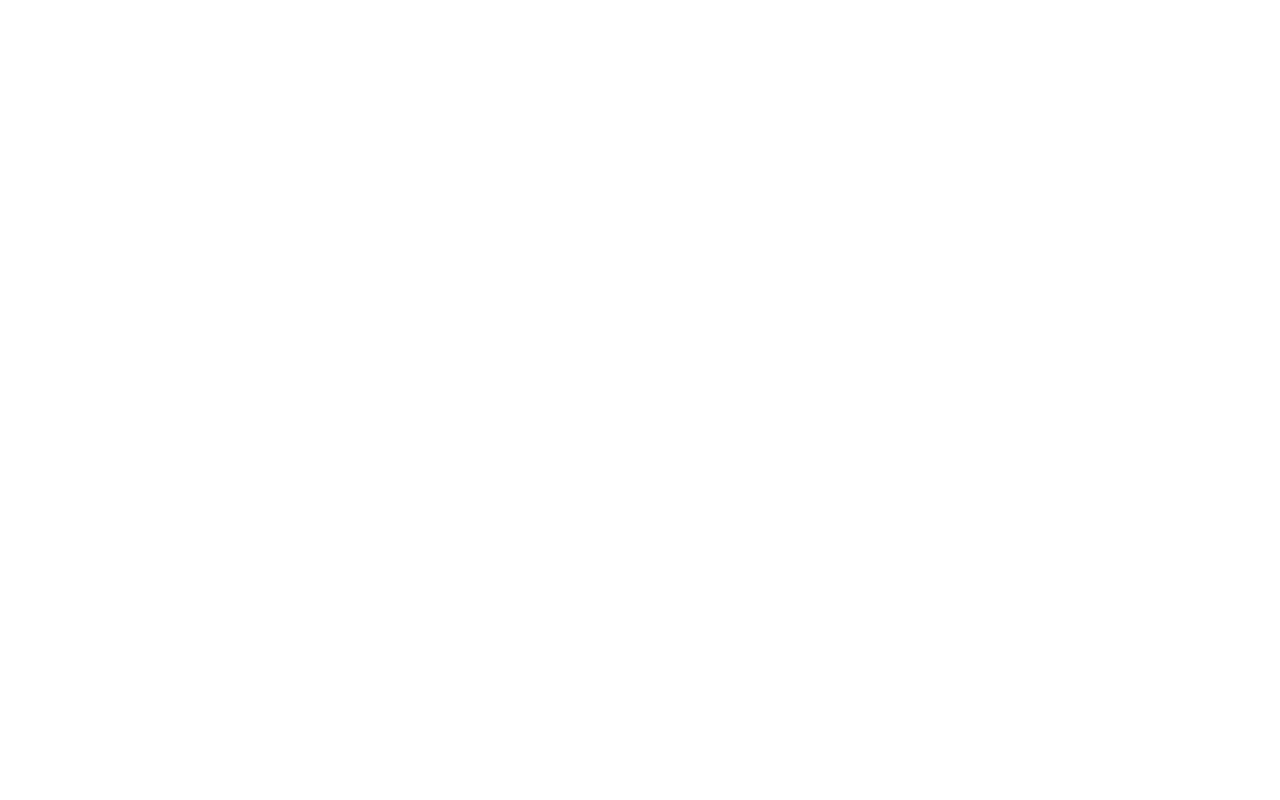
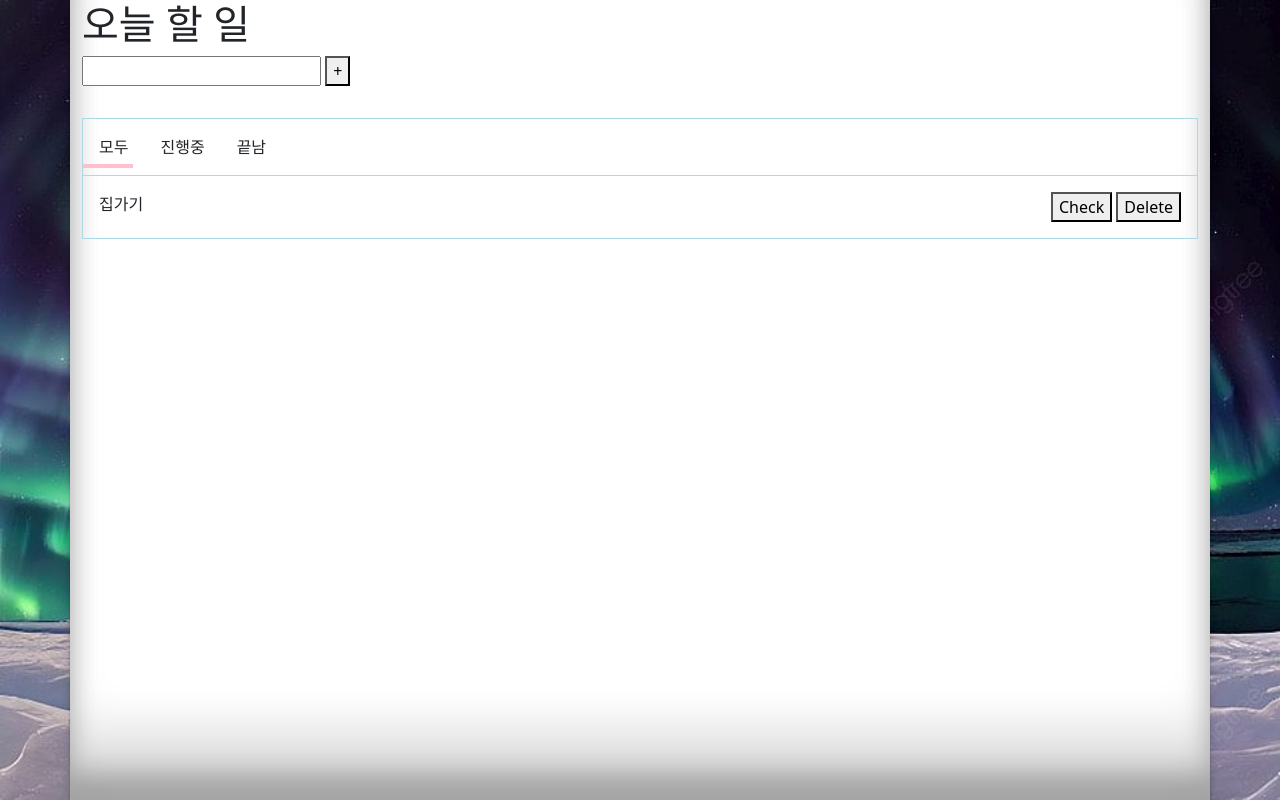
Before and after one commit to jts7794/second-noona-project, a plain HTML site: page index.html in a window 1280 px wide. Drawn offline with nearby package versions, Linux system fonts and the light colour scheme.

Commit message:
first commit

```diff
--- a/index.html
+++ b/index.html
@@ -4,10 +4,47 @@
     <meta charset="UTF-8">
     <meta name="viewport" content="width=device-width, initial-scale=1.0">
     <title>Document</title>
-
+    <link href="https://cdn.jsdelivr.net/npm/bootstrap@5.3.3/dist/css/bootstrap.min.css" rel="stylesheet" integrity="sha384-QWTKZyjpPEjISv5WaRU9OFeRpok6YctnYmDr5pNlyT2bRjXh0JMhjY6hW+ALEwIH" crossorigin="anonymous">
     <link rel="stylesheet" href="style.css">
 </head>
 <body>
+    <div class="container" >
+        <h1>오늘 할 일</h1>
+        <section class="input-area">
+            <input type="text"/>
+            <button>+</button>
+        </section>
 
+        <section class="task-area">
+            <div class="task-tabs">
+                <div id="under-Line"></div>
+                <div>
+                    모두
+
+                </div>
+                <div>
+                    진행중
+
+                </div>
+                <div>
+                    끝남
+
+                </div>
+            </div>
+            <div>
+                <div class="task">
+                    <div>집가기</div>
+                    <div>
+                        <button>Check</button>
+                        <button>Delete</button>
+                    </div>
+                </div>
+
+            </div>
+        </section>
+    </div>
+
+    <script src="https://cdn.jsdelivr.net/npm/bootstrap@5.3.3/dist/js/bootstrap.bundle.min.js" integrity="sha384-YvpcrYf0tY3lHB60NNkmXc5s9fDVZLESaAA55NDzOxhy9GkcIdslK1eN7N6jIeHz" crossorigin="anonymous"></script>
+    <script src="main.js"></script>
 </body>
 </html>
--- a/style.css
+++ b/style.css
@@ -0,0 +1,43 @@
+body{
+    margin: 0;
+    background-image: url("images/오로라.jpg");
+    background-repeat: no-repeat;
+    background-size: cover;
+}
+
+.container{
+    background-color: white;
+    min-height: 100vh;
+    box-shadow: rgba(0, 0, 0, 0.17) 0px -23px 25px 0px inset, rgba(0, 0, 0, 0.15) 0px -36px 30px 0px inset, rgba(0, 0, 0, 0.1) 0px -79px 40px 0px inset, rgba(0, 0, 0, 0.06) 0px 2px 1px, rgba(0, 0, 0, 0.09) 0px 4px 2px, rgba(0, 0, 0, 0.09) 0px 8px 4px, rgba(0, 0, 0, 0.09) 0px 16px 8px, rgba(0, 0, 0, 0.09) 0px 32px 16px;
+}
+
+.task-area{
+    border: 1px solid lightblue;
+    margin-top: 2em;
+}
+.task-tabs{
+    display: flex;
+    border-bottom: 1px solid lightblue;
+    position: relative;
+}
+
+.task-tabs div{
+    padding: 1em;
+
+}
+
+#under-Line{
+    height: 4px;
+    width: 50px;
+    background-color: pink;
+    position: absolute;
+    left: 0px;
+    top: 45px;
+    padding:0px ;
+}
+
+.task{
+    display: flex;
+    justify-content: space-between;
+    padding: 1em;
+}
```
Also changed, not shown: images/오로라.jpg (added).
